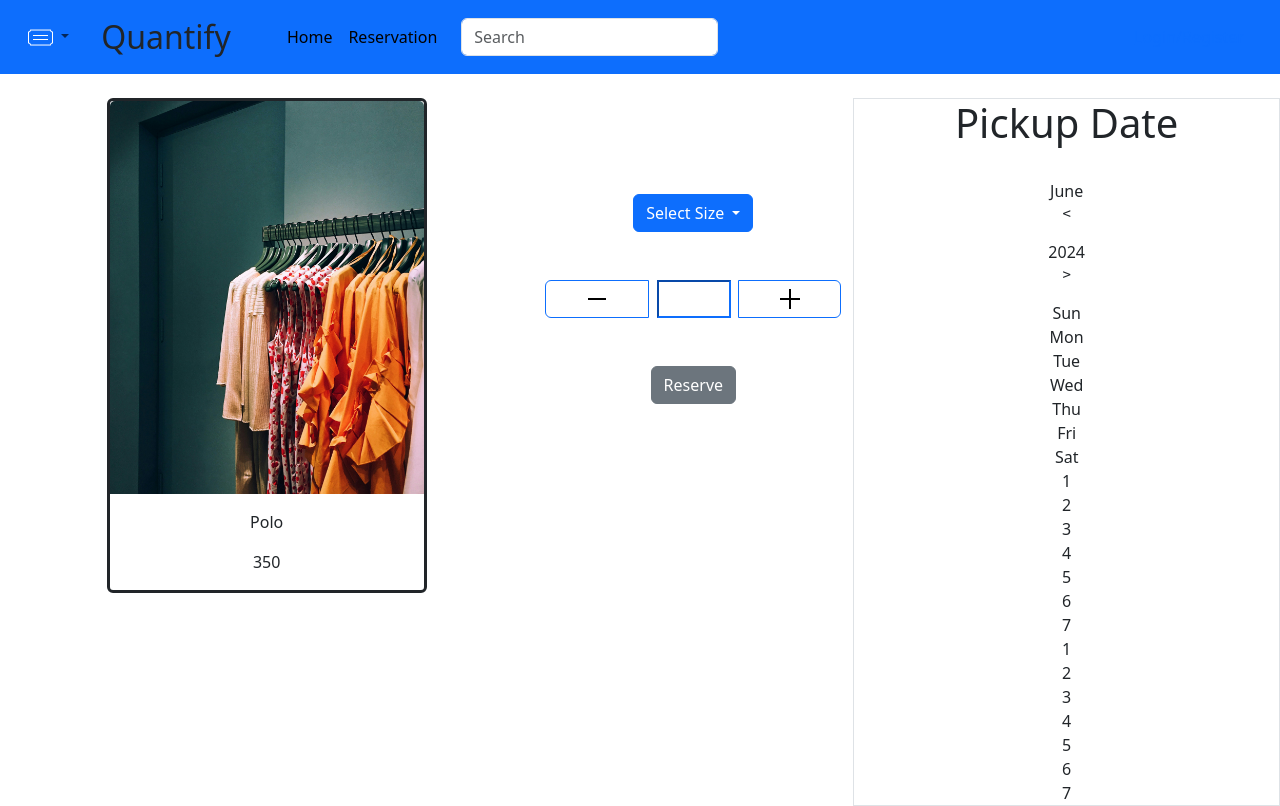
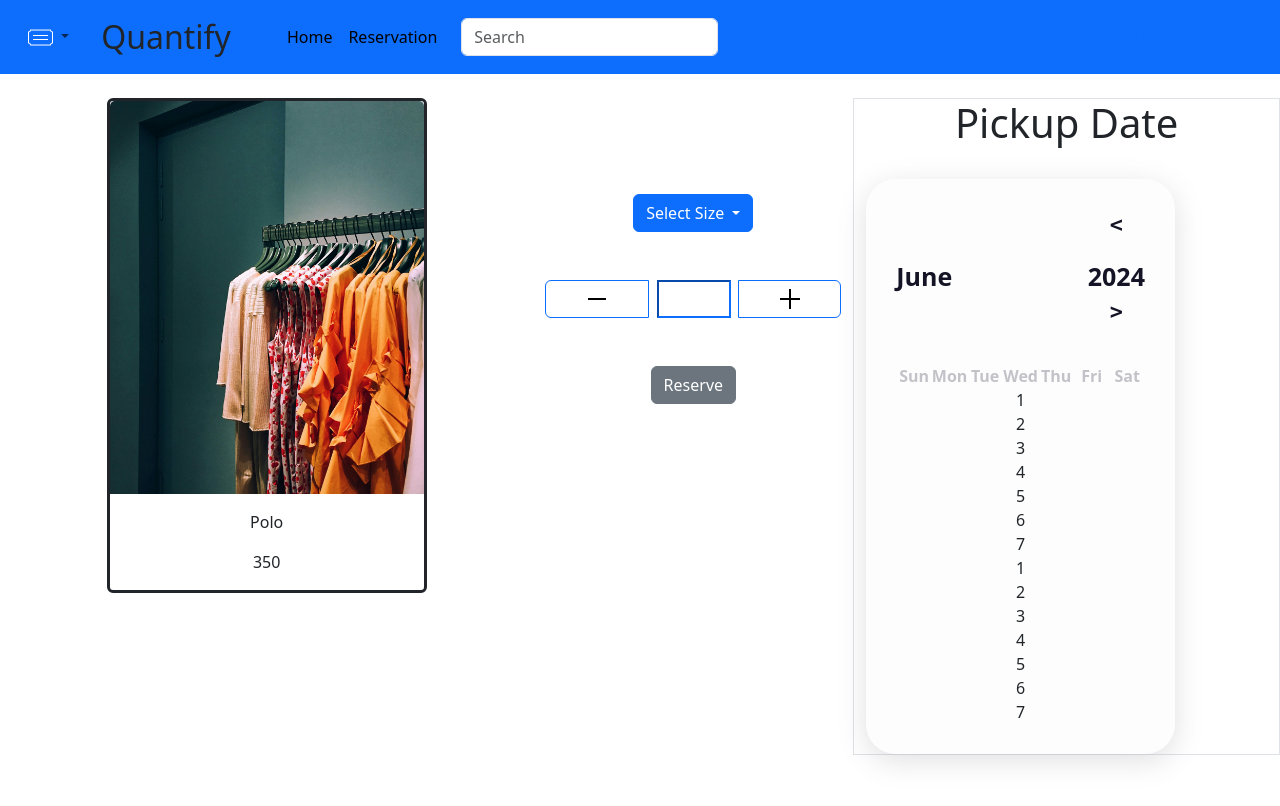
Before and after one commit to caesar0016/webQuantify, a PHP site: page /viewItemClick.php in a window 1280 px wide. After the commit the page ends 764 px from the top, so only its background shows below. Run offline with PHP 8.4, Linux system fonts and the light colour scheme; some libraries are stand-ins or nearby versions.

Commit message:
With css calendar, still not done

```diff
--- /dev/null
+++ b/cssFiles/viewItemClick.css
@@ -0,0 +1,83 @@
+:root{
+    --dark-body: #4d4c5a;
+    --dark-main: #141529;
+    --dark-second: #79788c;
+    --dark-hover: #323048;
+    --dark-text: #f8fbff;
+
+    --light-body: #f3f8fe;
+    --light-main: #fdfdfd;
+    --light-second: #c3c2c8;
+    --light-hover: #edf0f5;
+    --light-text: #151426;
+
+    --blue: #0000ff;
+    --white: #fff;
+
+    --shadow: rgba(100, 100, 111, 0.2) 0px 7px 29px 0px;
+}
+.light{
+    --bg-body: var(--light-body);
+    --bg-main: var(--light-main);
+    --bg-second: var(--light-second);
+    --color-hover: var(--light-hover);
+    --color-txt: var(--light-text);
+}
+/*
+
+*{
+    padding: 0;
+    margin: 0;
+    box-sizing: border-box;
+}
+html, body{
+    height: 100vh;
+    display: grid;
+    place-items:center;
+    background-color: var(--bg-body);
+}
+
+*/
+.calendar{
+    height: max-content;
+    width: max-content;
+    background-color: var(--bg-main);
+    border-radius: 30px;
+    padding: 20px;
+    position: relative;
+    overflow: hidden;
+}
+
+.light .calendar{
+    box-shadow: var(--shadow);
+}
+
+.calendar-header{
+    display: flex;
+    justify-content: space-between;
+    align-items: center;
+    font-size: 25px;
+    font-weight: 600;
+    color: var(--color-txt);
+    padding: 10px;
+}
+
+.calendar-body{
+    padding: 10px;
+}
+
+.calendar-week-day{
+    display: grid;
+    grid-template-columns: repeat(7, 1fr);
+    font-weight: 600;
+}
+
+.calendar-week-day div{
+    display: grid;
+    place-items: center;
+    color: var(--bg-second);
+}
+
+.calendar-days{
+    display: grid;
+}
--- a/viewItemClick.php
+++ b/viewItemClick.php
@@ -7,8 +7,9 @@
     <meta charset="UTF-8">
     <meta name="viewport" content="width=device-width, initial-scale=1.0">
     <title>Item Click</title>
+    <link rel="stylesheet" href="cssFiles/viewItemClick.css">
 </head>
-<body>
+<body class="light">
     <div class="container-fluid text-center mt-4">
         <div class="row justify-content-center">
             <div class="col-5 ">
@@ -90,7 +91,6 @@
                     <div class="calendar-footer">
                     </div>
                     <div class="month-list">
-
                     </div>
                 </div><!--calendar Header-->
             </div>
```
